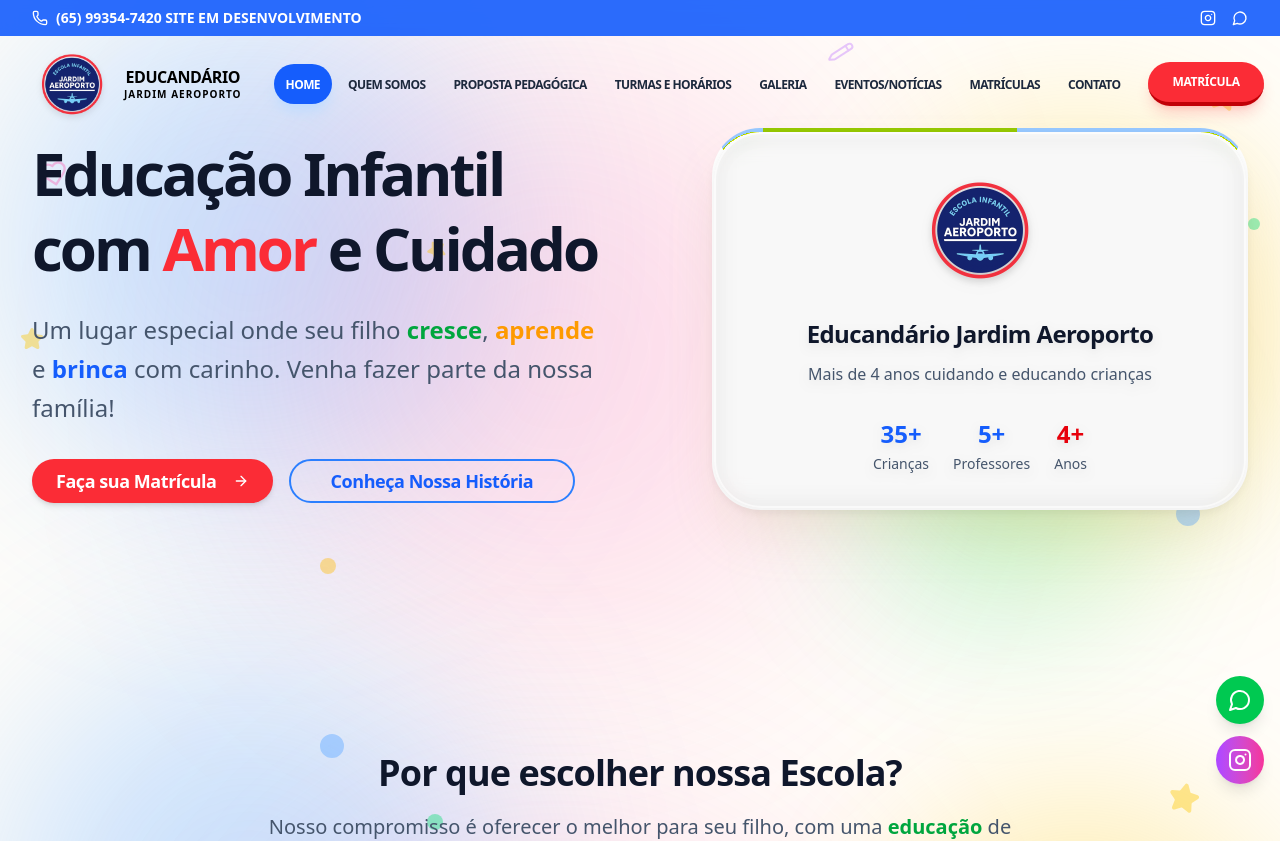
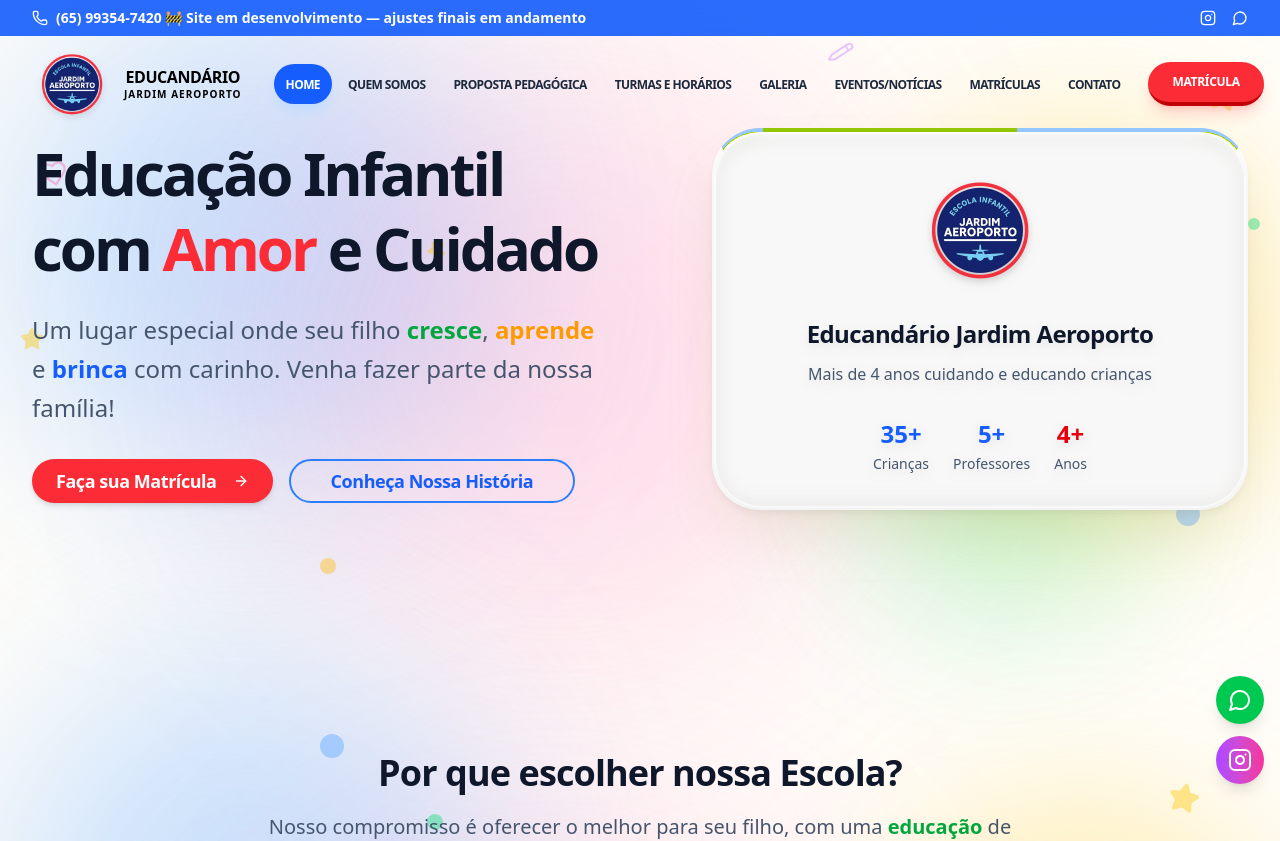
Before and after one commit to wstvns/educandario-jardim-aeroporto, a React (Vite) app: page / in a window 1280 px wide. Shown: the top 841 px of the page. Built offline with nearby package versions, Linux system fonts and the light colour scheme.

Commit message:
Update site status message in Header component

```diff
--- a/src/components/layout/Header.jsx
+++ b/src/components/layout/Header.jsx
@@ -45,7 +45,7 @@ const Header = () => {
               <div className="flex items-center space-x-2">
                 <Phone className="h-4 w-4" />
                 <a href="tel:+55659935474200" className="hover:text-blue-200 transition-colors">
-                  (65) 99354-7420     SITE EM DESENVOLVIMENTO
+                  (65) 99354-7420    🚧 Site em desenvolvimento — ajustes finais em andamento
                 </a>
               </div>
             </div>
```
